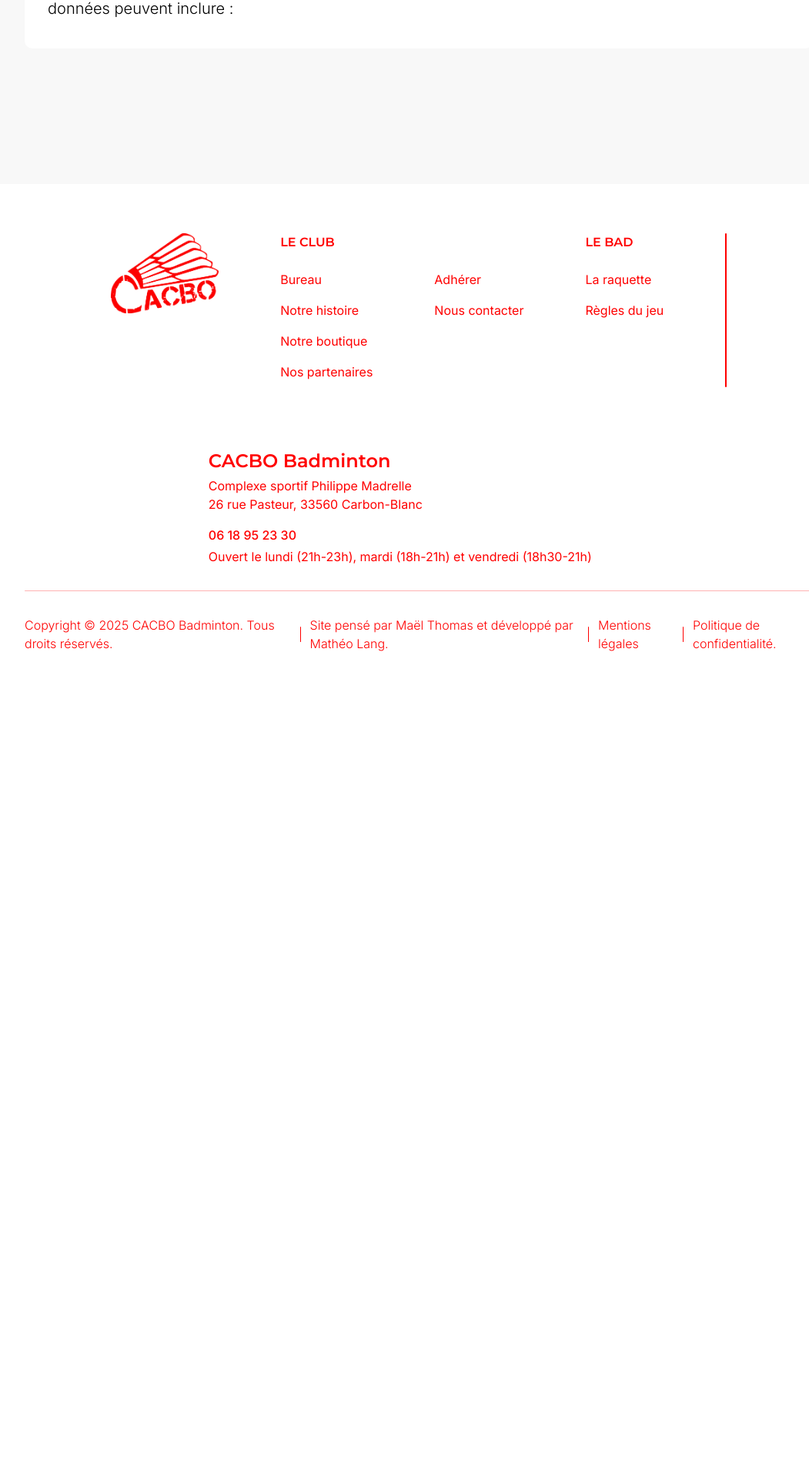
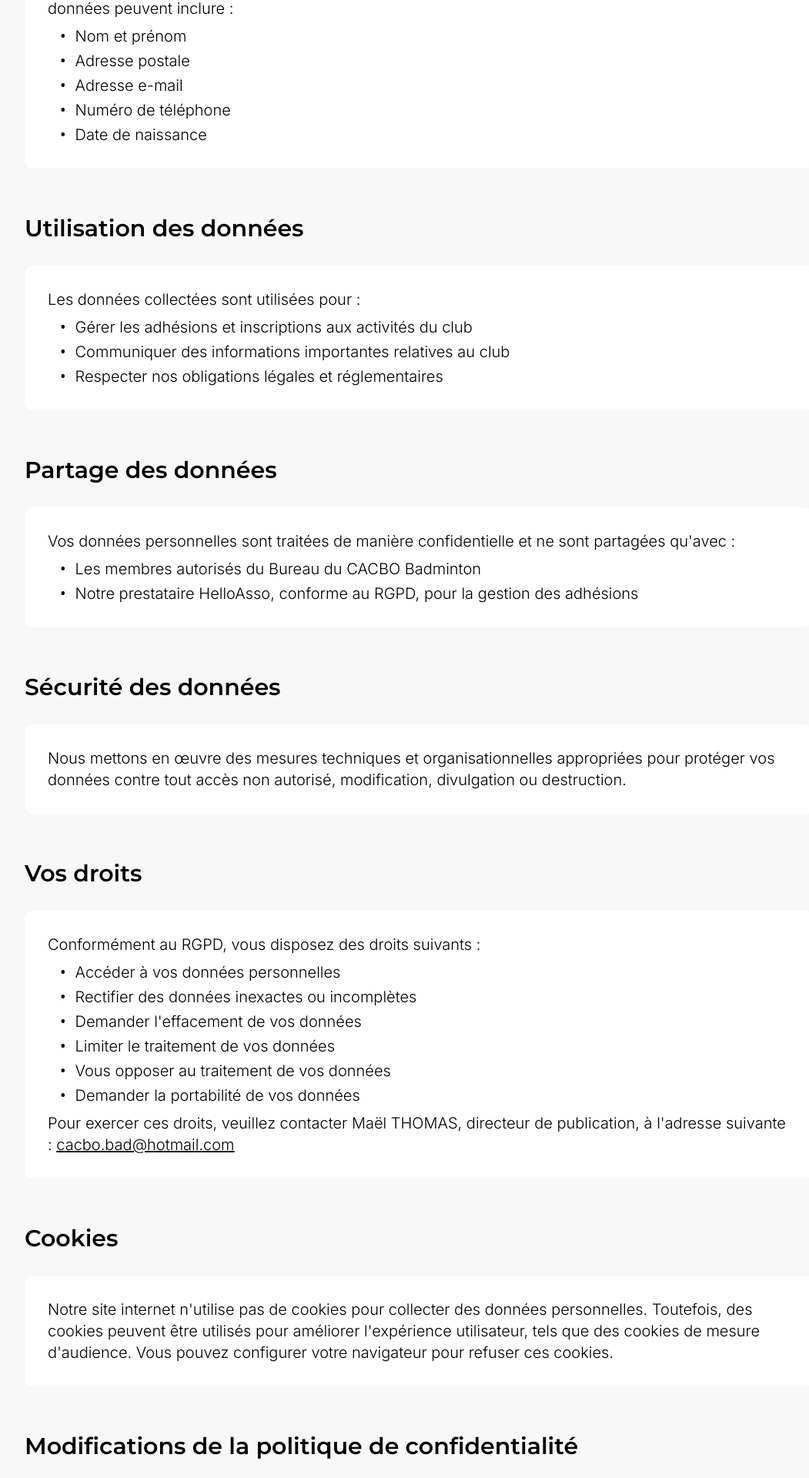
Before and after one commit to Matsuel/CACBO-Badminton, a Next.js app: page /politique in a window 1280 px wide. Shown: the part 1093-3013 px from the top of the page at 77% size, without its empty margins (96-1147 px from the left). Before the commit the page ends 1973 px from the top, so only its background shows below. Built offline with nearby package versions, Linux system fonts and the light colour scheme; a web font is replaced by a local one.

Commit message:
Pages -> Polituques des confidentialites done

```diff
--- a/src/components/ListElement.tsx
+++ b/src/components/ListElement.tsx
@@ -1,9 +1,9 @@
 
 interface ListElementProps {
-    children: React.ReactNode;
+    children?: React.ReactNode;
 }
 
-const listElement = ({
+const ListElement = ({
     children
 }: ListElementProps) => {
     return (
@@ -16,4 +16,4 @@ const listElement = ({
     )
 }
 
-export default listElement
+export default ListElement
--- a/src/pages/politique.tsx
+++ b/src/pages/politique.tsx
@@ -3,6 +3,8 @@ import React from 'react'
 import Document from '@/assets/document.svg'
 import Subtitle from '@/components/Subtitle'
 import Paragraphe from '@/components/Paragraphe'
+import ListElement from '@/components/ListElement'
+import Link from 'next/link'
 
 const Politique = () => {
     return (
@@ -32,8 +34,97 @@ const Politique = () => {
                         <Paragraphe>Nous collectons des données personnelles lors des adhésions via notre partenaire HelloAsso. Ces données peuvent inclure :</Paragraphe>
 
                         <div className='w-full h-auto flex flex-col items-start justify-start gap-1'>
+                            <ListElement>Nom et prénom</ListElement>
+                            <ListElement>Adresse postale</ListElement>
+                            <ListElement>Adresse e-mail</ListElement>
+                            <ListElement>Numéro de téléphone</ListElement>
+                            <ListElement>Date de naissance</ListElement>
+                        </div>
+                    </div>
+                </div>
 
+                <div className="w-[100%] h-auto flex flex-col items-start justify-start mt-[20px] gap-[30px]">
+                    <Subtitle>
+                        Utilisation des données
+                    </Subtitle>
+                    <div className="w-full h-auto flex flex-col items-start justify-start gap-2 bg-white p-[30px] rounded-ten">
+                        <Paragraphe>Les données collectées sont utilisées pour :</Paragraphe>
+
+                        <div className='w-full h-auto flex flex-col items-start justify-start gap-1'>
+                            <ListElement>Gérer les adhésions et inscriptions aux activités du club</ListElement>
+                            <ListElement>Communiquer des informations importantes relatives au club</ListElement>
+                            <ListElement>Respecter nos obligations légales et réglementaires</ListElement>
                         </div>
+                    </div>
+                </div>
+
+                <div className="w-[100%] h-auto flex flex-col items-start justify-start mt-[20px] gap-[30px]">
+                    <Subtitle>
+                        Partage des données
+                    </Subtitle>
+                    <div className="w-full h-auto flex flex-col items-start justify-start gap-2 bg-white p-[30px] rounded-ten">
+                        <Paragraphe>Vos données personnelles sont traitées de manière confidentielle et ne sont partagées qu'avec :</Paragraphe>
+
+                        <div className='w-full h-auto flex flex-col items-start justify-start gap-1'>
+                            <ListElement>Les membres autorisés du Bureau du CACBO Badminton</ListElement>
+                            <ListElement>Notre prestataire HelloAsso, conforme au RGPD, pour la gestion des adhésions</ListElement>
+                        </div>
+                    </div>
+                </div>
+
+                <div className="w-[100%] h-auto flex flex-col items-start justify-start mt-[20px] gap-[30px]">
+                    <Subtitle>
+                        Sécurité des données
+                    </Subtitle>
+                    <div className="w-full h-auto flex flex-col items-start justify-start gap-1 bg-white p-[30px] rounded-ten">
+                        <Paragraphe>Nous mettons en œuvre des mesures techniques et organisationnelles appropriées pour protéger vos données contre tout accès non autorisé, modification, divulgation ou destruction.</Paragraphe>
+                    </div>
+                </div>
+
+                <div className="w-[100%] h-auto flex flex-col items-start justify-start mt-[20px] gap-[30px]">
+                    <Subtitle>
+                        Vos droits
+                    </Subtitle>
+                    <div className="w-full h-auto flex flex-col items-start justify-start gap-2 bg-white p-[30px] rounded-ten">
+                        <Paragraphe>Conformément au RGPD, vous disposez des droits suivants :</Paragraphe>
+
+                        <div className='w-full h-auto flex flex-col items-start justify-start gap-1'>
+                            <ListElement>Accéder à vos données personnelles</ListElement>
+                            <ListElement>Rectifier des données inexactes ou incomplètes</ListElement>
+                            <ListElement>Demander l'effacement de vos données</ListElement>
+                            <ListElement>Limiter le traitement de vos données</ListElement>
+                            <ListElement>Vous opposer au traitement de vos données</ListElement>
+                            <ListElement>Demander la portabilité de vos données</ListElement>
+                        </div>
+
+                        <Paragraphe>Pour exercer ces droits, veuillez contacter Maël THOMAS, directeur de publication, à l'adresse suivante : <Link href={"mailto:cacbo.bad@hotmail.com"} className='underline'>cacbo.bad@hotmail.com</Link></Paragraphe>
+                    </div>
+                </div>
+
+                <div className="w-[100%] h-auto flex flex-col items-start justify-start mt-[20px] gap-[30px]">
+                    <Subtitle>
+                        Cookies
+                    </Subtitle>
+                    <div className="w-full h-auto flex flex-col items-start justify-start gap-1 bg-white p-[30px] rounded-ten">
+                        <Paragraphe>Notre site internet n'utilise pas de cookies pour collecter des données personnelles. Toutefois, des cookies peuvent être utilisés pour améliorer l'expérience utilisateur, tels que des cookies de mesure d'audience. Vous pouvez configurer votre navigateur pour refuser ces cookies.</Paragraphe>
+                    </div>
+                </div>
+
+                <div className="w-[100%] h-auto flex flex-col items-start justify-start mt-[20px] gap-[30px]">
+                    <Subtitle>
+                        Modifications de la politique de confidentialité
+                    </Subtitle>
+                    <div className="w-full h-auto flex flex-col items-start justify-start gap-1 bg-white p-[30px] rounded-ten">
+                        <Paragraphe>Nous pouvons modifier cette politique de confidentialité à tout moment. Les modifications seront publiées sur notre site internet et entreront en vigueur dès leur publication.</Paragraphe>
+                    </div>
+                </div>
+
+                <div className="w-[100%] h-auto flex flex-col items-start justify-start mt-[20px] gap-[30px]">
+                    <Subtitle>
+                        Contact
+                    </Subtitle>
+                    <div className="w-full h-auto flex flex-col items-start justify-start gap-1 bg-white p-[30px] rounded-ten">
+                        <Paragraphe>Pour toute question concernant cette politique de confidentialité, veuillez contacter Maël THOMAS à l'adresse suivante : <Link href={"mailto:cacbo.bad@hotmail.com"} className='underline'>cacbo.bad@hotmail.com</Link></Paragraphe>
                     </div>
                 </div>
 
```
